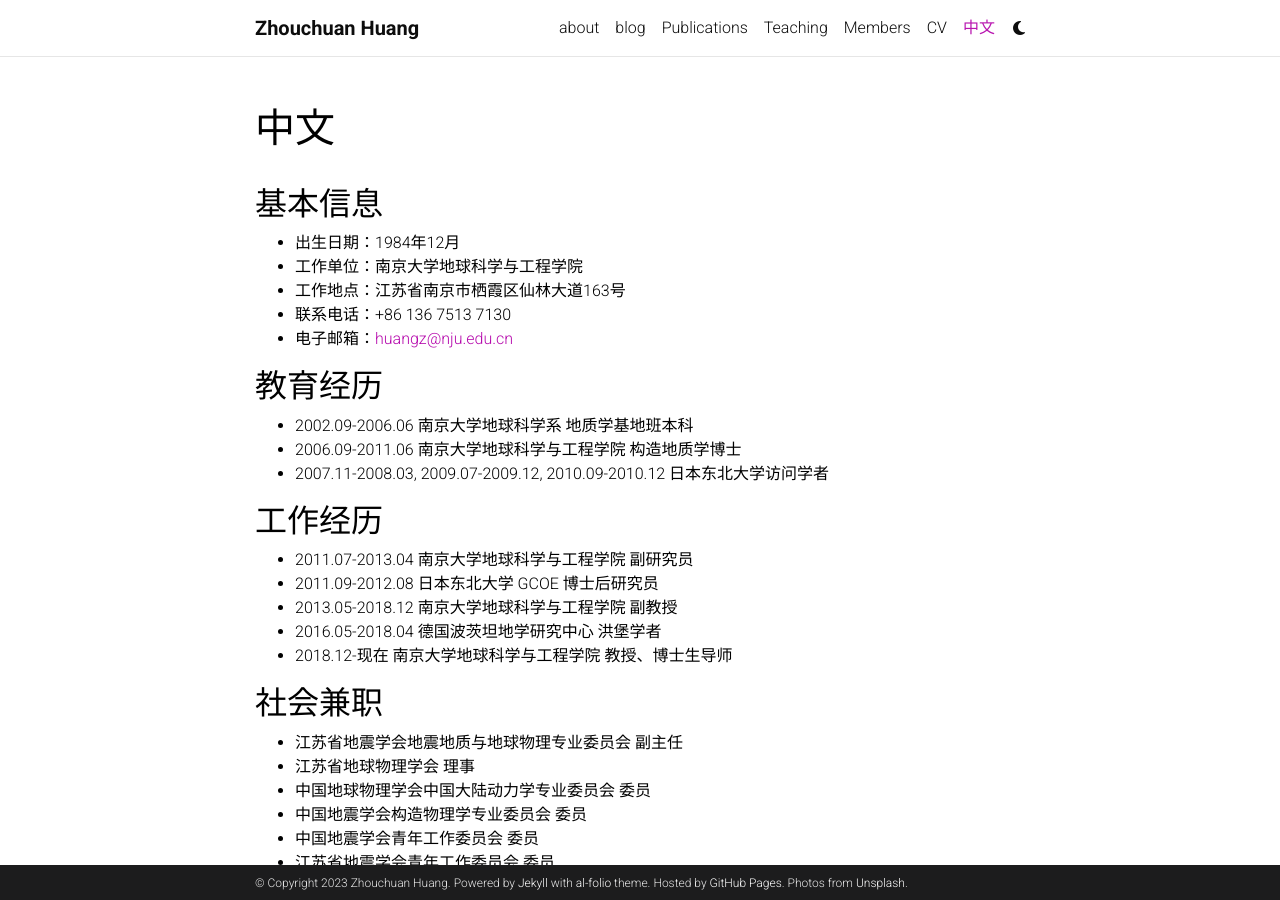
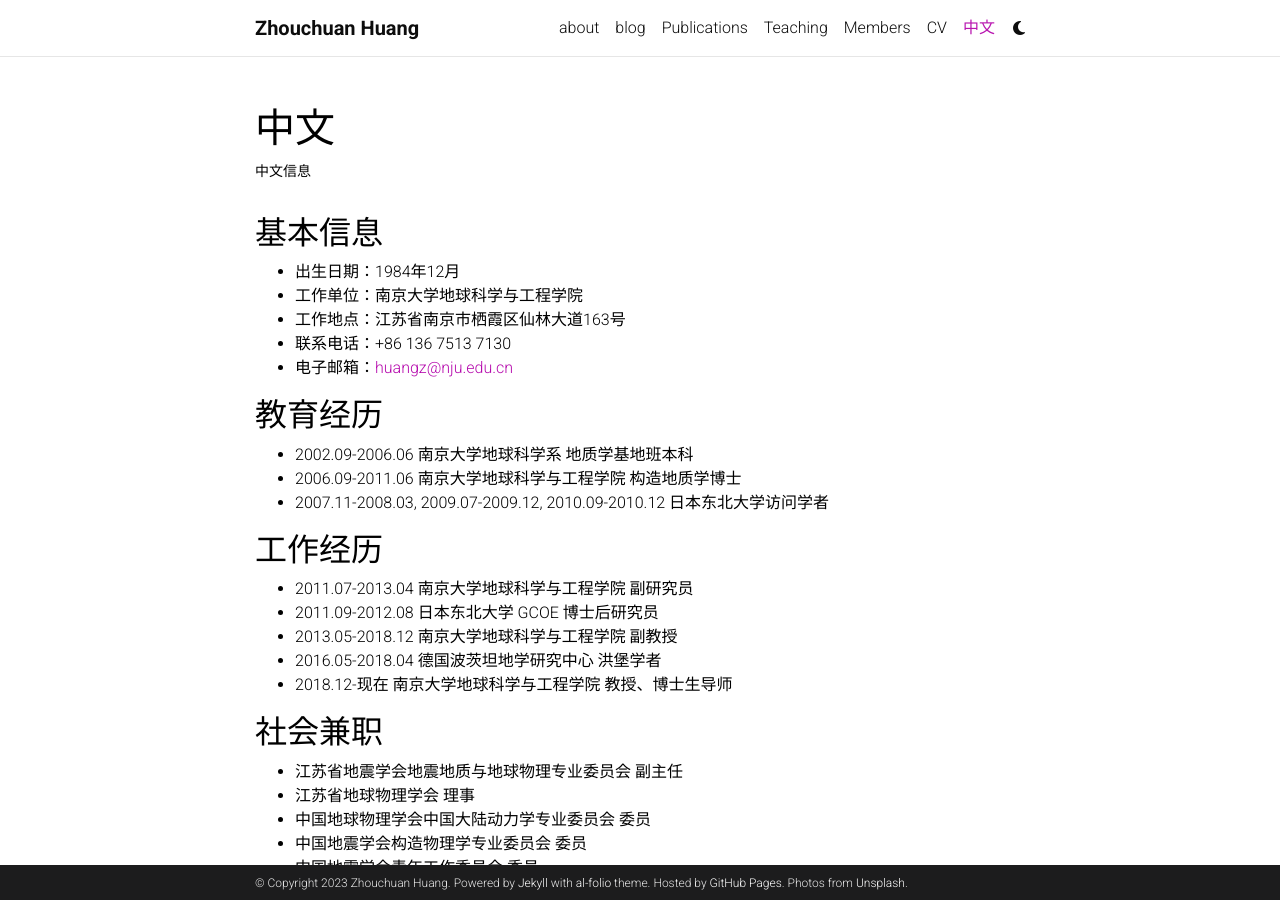
Before and after one commit to ihuangz/ihuangz.github.io, a Jekyll site: the page built from _pages/cv2.md, in a window 1280 px wide and 900 px high. Built offline with Jekyll 4.4.1, drawn with Linux system fonts in a browser that asks for light colours; comment, search, counter and statistics services are not loaded; a style sheet for code colours, icons or effects is not loaded.

Commit message:
Update cv2.md

```diff
--- a/_pages/cv2.md
+++ b/_pages/cv2.md
@@ -1,6 +1,8 @@
 ---
 layout: page
+permalink: /cv2/
 title: 中文
+description: 中文信息
 nav: true
 nav_order: 6
 ---
```
